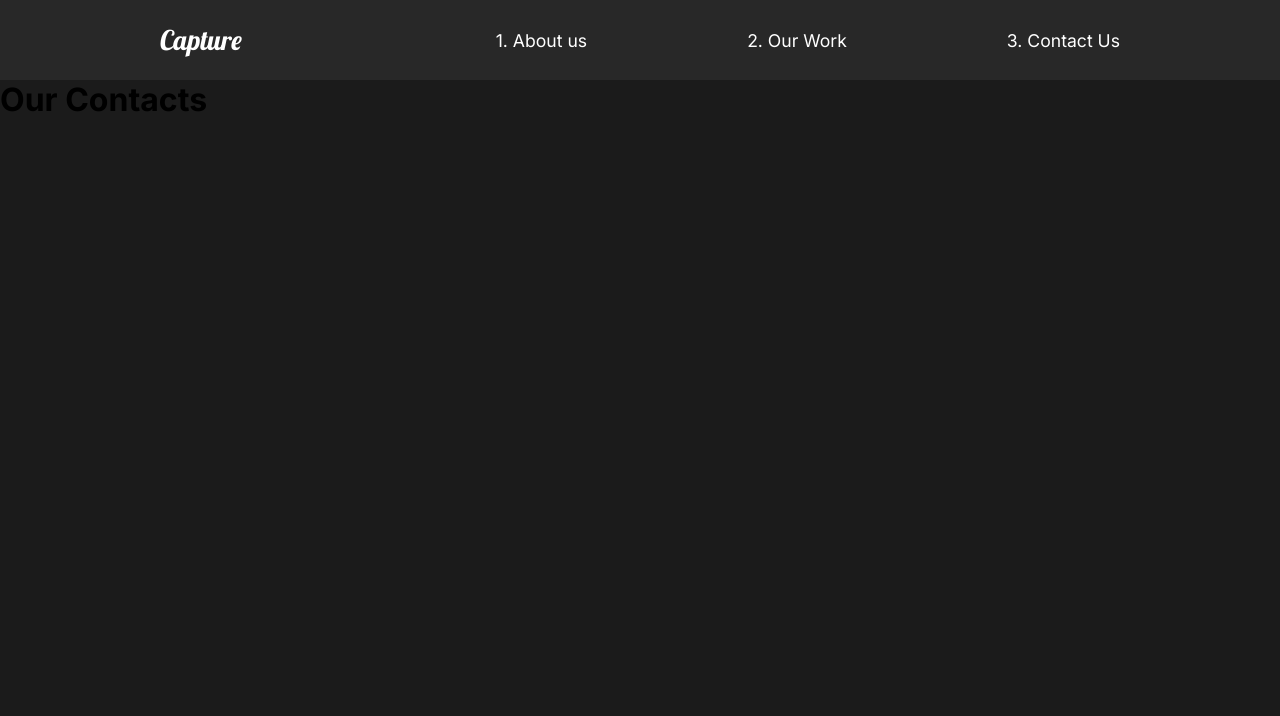
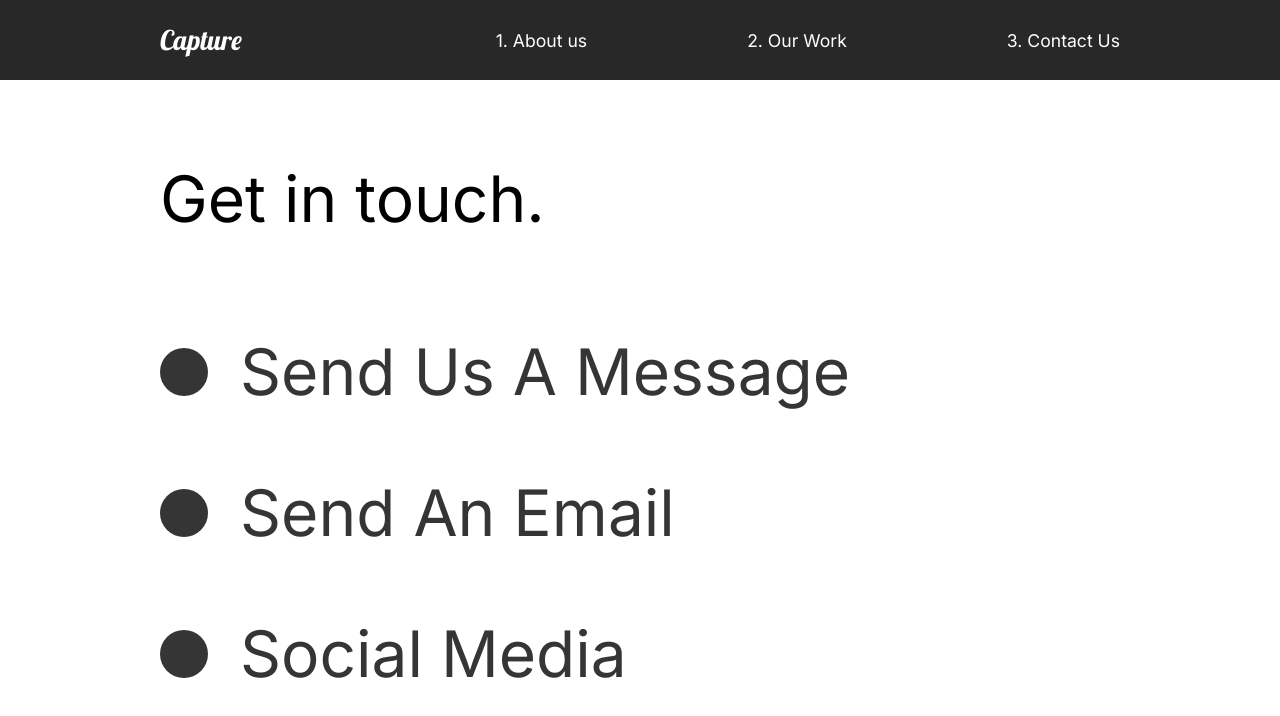
Before and after one commit to Roman-Krytskyi/react-capture, a React (Create React App) app: page /contacts in a window 1280 px wide. Shown: the top 716 px of the page. Built offline with nearby package versions, Linux system fonts and the light colour scheme.

Commit message:
New animation have been applied, ContactUs page has been filled

```diff
--- a/src/animation.js
+++ b/src/animation.js
@@ -102,3 +102,20 @@ export const sliderContainer = {
     },
   },
 };
+
+export const scrollReveal = {
+  hidden: {
+    opacity: 0,
+    scale: 1.2,
+    transition: {
+      duration: 0.5,
+    },
+  },
+  show: {
+    opacity: 1,
+    scale: 1,
+    transition: {
+      duration: 0.5,
+    },
+  },
+};
--- a/src/components/FaqSection.js
+++ b/src/components/FaqSection.js
@@ -1,14 +1,33 @@
 import styled from 'styled-components';
 import { About } from '../styles';
+import Toggle from './Toggle';
+import { AnimateSharedLayout } from 'framer-motion';
+import { useScroll } from './useScroll';
+import { scrollReveal } from '../animation';
 
 const FaqSection = () => {
+  const [element, controls] = useScroll();
   return (
-    <Faq>
+    <Faq
+      variants={scrollReveal}
+      ref={element}
+      animate={controls}
+      initial="hidden"
+    >
       <h2>
         Any Questions? <span>FAQ</span>
       </h2>
-      <div className="question">
-        <h4>How Do I Start?</h4>
+      <AnimateSharedLayout>
+        <Toggle title="How Do I Start?">
+          <div className="answer">
+            <p>Lorem ipsum dolor sit amet.</p>
+            <p>
+              Lorem ipsum dolor sit amet consectetur adipisicing elit. Corrupti
+              minus expedita neque aperiam, aut ut?
+            </p>
+          </div>
+        </Toggle>
+        <Toggle title="Daily Schedule">
           <div className="answer">
             <p>Lorem ipsum dolor sit amet.</p>
             <p>
@@ -16,10 +35,8 @@ const FaqSection = () => {
               officia.
             </p>
           </div>
-        <div className="faq-line"></div>
-      </div>
-      <div className="question">
-        <h4>Daily Schedule</h4>
+        </Toggle>
+        <Toggle title="Payment Methods">
           <div className="answer">
             <p>Lorem ipsum dolor sit amet.</p>
             <p>
@@ -27,30 +44,18 @@ const FaqSection = () => {
               officia.
             </p>
           </div>
-        <div className="faq-line"></div>
-      </div>
-      <div className="question">
-        <h4>Payment Methods</h4>
+        </Toggle>
+        <Toggle title="What Products Do You Offer?">
           <div className="answer">
             <p>Lorem ipsum dolor sit amet.</p>
             <p>
-            Lorem ipsum dolor sit amet consectetur adipisicing elit. Deleniti,
-            officia.
+              Lorem ipsum dolor sit amet consectetur adipisicing elit. Officia
+              quasi maxime iusto consequatur. Ipsa magni quasi modi dolore
+              labore aliquam.
             </p>
           </div>
-        <div className="faq-line"></div>
-      </div>
-      <div className="question">
-        <h4>What Products Do You Offer?</h4>
-        <div className="answer">
-          <p>Lorem ipsum dolor sit amet.</p>
-          <p>
-            Lorem ipsum dolor sit amet consectetur adipisicing elit. Deleniti,
-            officia.
-          </p>
-        </div>
-        <div className="faq-line"></div>
-      </div>
+        </Toggle>
+      </AnimateSharedLayout>
     </Faq>
   );
 };
--- a/src/components/ServicesSection.js
+++ b/src/components/ServicesSection.js
@@ -7,10 +7,18 @@ import home2 from '../img/home2.png';
 //Styles
 import styled from 'styled-components';
 import { About, Description, Img } from '../styles';
+import { scrollReveal } from '../animation';
+import { useScroll } from './useScroll';
 
 const ServicesSection = () => {
+  const [element, controls] = useScroll();
   return (
-    <Services>
+    <Services
+      variants={scrollReveal}
+      animate={controls}
+      initial="hidden"
+      ref={element}
+    >
       <Description>
         <h2>
           High <span>quality</span> services
--- /dev/null
+++ b/src/components/Toggle.js
@@ -0,0 +1,15 @@
+import { useState } from 'react';
+import { motion } from 'framer-motion';
+
+const Toggle = ({ children, title }) => {
+  const [toggle, setToggle] = useState(false);
+  return (
+    <motion.div layout className="question" onClick={() => setToggle(!toggle)}>
+      <motion.h4 layout>{title}</motion.h4>
+      {toggle ? children : ''}
+      <div className="faq-line"></div>
+    </motion.div>
+  );
+};
+
+export default Toggle;
--- /dev/null
+++ b/src/components/useScroll.js
@@ -0,0 +1,13 @@
+import { useInView } from 'react-intersection-observer';
+import { useAnimation } from 'framer-motion';
+
+export const useScroll = () => {
+  const controls = useAnimation();
+  const [element, view] = useInView({ threshold: 0.5 });
+  if (view) {
+    controls.start('show');
+  } else {
+    controls.start('hidden');
+  }
+  return [element, controls];
+};
--- a/src/pages/ContactUs.js
+++ b/src/pages/ContactUs.js
@@ -1,19 +1,75 @@
 import React from 'react';
 //Animations
 import { motion } from 'framer-motion';
-import { pageAnimation } from '../animation';
+import { pageAnimation, titleAnim } from '../animation';
+import styled from 'styled-components';
 
 const ContactUs = () => {
   return (
-    <motion.div
+    <ContactStyle
       variants={pageAnimation}
       exit="exit"
       initial="hidden"
       animate="show"
+      style={{ background: '#fff' }}
     >
-      <h1>Our Contacts</h1>
-    </motion.div>
+      <Title>
+        <Hide>
+          <motion.h2 variants={titleAnim}>Get in touch.</motion.h2>
+        </Hide>
+      </Title>
+      <div>
+        <Hide>
+          <Social variants={titleAnim}>
+            <Circle />
+            <h2>Send Us A Message</h2>
+          </Social>
+        </Hide>
+        <Hide>
+          <Social variants={titleAnim}>
+            <Circle />
+            <h2>Send An Email</h2>
+          </Social>
+        </Hide>
+        <Hide>
+          <Social variants={titleAnim}>
+            <Circle />
+            <h2>Social Media</h2>
+          </Social>
+        </Hide>
+      </div>
+    </ContactStyle>
   );
 };
 
+const ContactStyle = styled(motion.div)`
+  padding: 5rem 10rem;
+  color: #353535;
+  min-height: 90vh;
+`;
+
+const Title = styled.div`
+  margin-bottom: 4rem;
+  color: black;
+`;
+
+const Hide = styled.div`
+  overflow: hidden;
+`;
+
+const Circle = styled.div`
+  border-radius: 50%;
+  width: 3rem;
+  height: 3rem;
+  background: #353535;
+`;
+
+const Social = styled(motion.div)`
+  display: flex;
+  align-items: center;
+  h2 {
+    margin: 2rem;
+  }
+`;
+
 export default ContactUs;
--- a/src/pages/OurWork.js
+++ b/src/pages/OurWork.js
@@ -14,8 +14,11 @@ import {
   slider,
   sliderContainer,
 } from '../animation';
+import { useScroll } from '../components/useScroll';
 
 const OurWork = () => {
+  const [element, controls] = useScroll();
+  const [element2, controls2] = useScroll();
   return (
     <Work
       variants={pageAnimation}
@@ -39,16 +42,21 @@ const OurWork = () => {
           </Hide>
         </Link>
       </Movie>
-      <Movie>
+      <Movie ref={element} variants={fade} animate={controls} initial="hiddden">
         <h2>The Racer</h2>
-        <div className="line"></div>
+        <motion.div variants={lineAnim} className="line"></motion.div>
         <Link to="/work/the-racer">
           <img src={theracer} alt="theracer" />
         </Link>
       </Movie>
-      <Movie>
+      <Movie
+        ref={element2}
+        variants={fade}
+        animate={controls2}
+        initial="hiddden"
+      >
         <h2>Good Times</h2>
-        <div className="line"></div>
+        <motion.div variants={lineAnim} className="line"></motion.div>
         <Link to="/work/good-times">
           <img src={goodtimes} alt="goodtimes" />
         </Link>
@@ -66,7 +74,7 @@ const Work = styled(motion.div)`
   }
 `;
 
-const Movie = styled.div`
+const Movie = styled(motion.div)`
   padding-bottom: 10rem;
   .line {
     height: 0.2rem;
--- a/src/styles.js
+++ b/src/styles.js
@@ -1,6 +1,7 @@
 import styled from 'styled-components';
+import { motion } from 'framer-motion';
 
-export const About = styled.div`
+export const About = styled(motion.div)`
   min-height: 90vh;
   display: flex;
   align-items: center;
```
Lines whose indentation alone changed are shown as unchanged.
